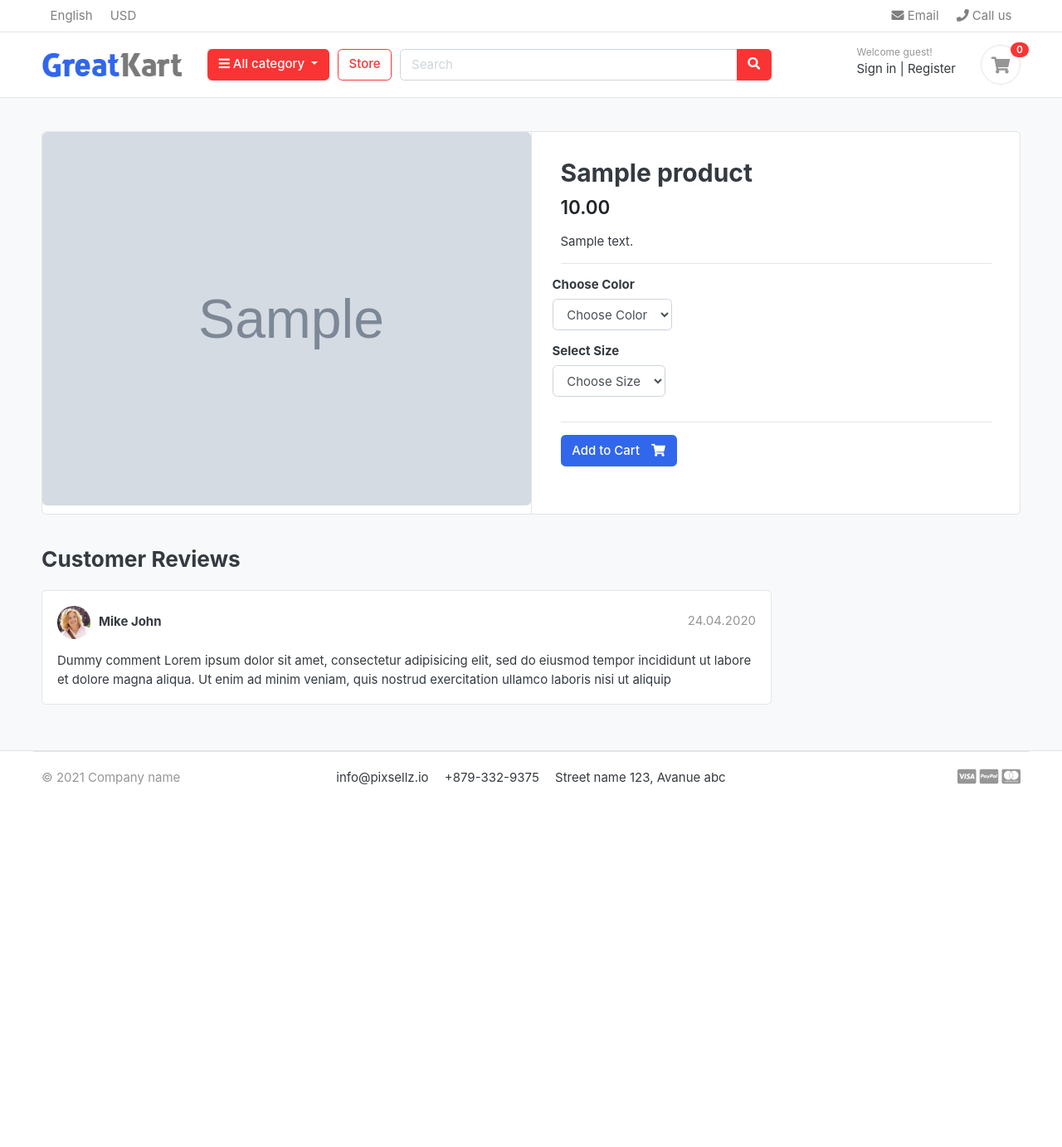
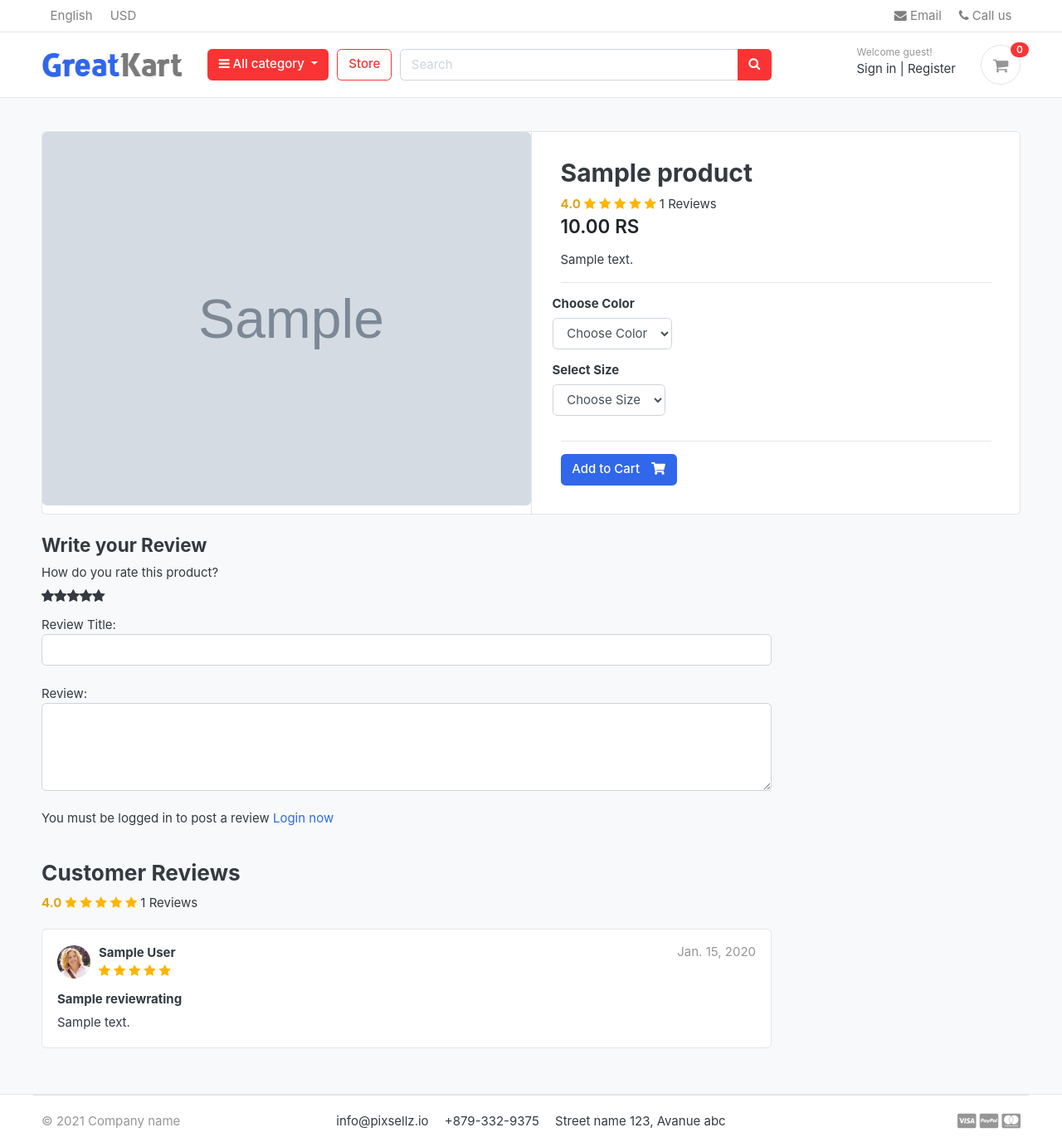
Before and after one commit to sampatkalyan/OutlawExpress, a Django app: a page that uses templates/base.html in a window 1280 px wide. Shown: the whole page at 83% size. Before the commit the page ends 946 px from the top, so only its background shows below. Run offline with Django 3.2, Linux system fonts and the light colour scheme; tables that the repository leaves empty hold one stand-in row (values such as "Sample post"); grey boxes marked "Sample" are stand-in pictures; some libraries are stand-ins or nearby versions; some web fonts are replaced.

Commit message:
Rating and Review System

```diff
--- a/accounts/models.py
+++ b/accounts/models.py
@@ -51,6 +51,9 @@ class Account(AbstractBaseUser):
 
     objects = MyAccountManager()
 
+    def full_name(self):
+        return f'{self.first_name} {self.last_name}'
+
     def __str__(self):
         return self.email
 
--- /dev/null
+++ b/ecommercewebsite/static/css/custom.css
@@ -0,0 +1,41 @@
+.rate > input {
+  display: none;
+}
+.rate {
+  display: inline-block;
+  border: 0;
+}
+.rate > label {
+  float: right;
+}
+/* Showing the stars*/
+.rate > label:before {
+  display: inline-block;
+  font-size: 1.1rem;
+  font-family: FontAwesome;
+  content: "\f005";
+  margin: 0;
+  padding: 0.3rem 0.2 rem;
+  cursor: pointer;
+}
+/* css for half stars*/
+.rate .half:before {
+  content: "\f089";
+  position: absolute;
+  padding-right: 0;
+}
+/*Click and hover*/
+input:checked ~ label,
+label:hover ~ label {
+  color: #ffb503;
+}
+/*hovwer hilight*/
+input:checked + label:hover,
+input:checked ~ label:hover,
+input:checked ~ label:hover ~ label,
+label:checked ~ label:hover ~ label {
+  color: #cc9000;
+}
+.rating-star i {
+  color: #ffb503 !important;
+}
--- a/ecommercewebsite/static/js/script.js
+++ b/ecommercewebsite/static/js/script.js
@@ -57,3 +57,7 @@ $(document).ready(function() {
 
 });
 // jquery end
+
+setTimeout(function( ){$('#message').fadeout('slow')
+
+},4000)
--- a/store/admin.py
+++ b/store/admin.py
@@ -1,5 +1,5 @@
 from django.contrib import admin
-from .models import Product, Variation
+from .models import Product, Variation, ReviewRating
 
 # Register your models here.
 
@@ -20,3 +20,4 @@ class VariationAdmin(admin.ModelAdmin):
 
 admin.site.register(Product, ProductAdmin)
 admin.site.register(Variation, VariationAdmin)
+admin.site.register(ReviewRating)
--- a/store/urls.py
+++ b/store/urls.py
@@ -8,4 +8,6 @@ urlpatterns = [
     path('category/<slug:category_slug>/<slug:product_slug>/',
          views.product_detail, name='product_detail'),
     path('search/', views.search, name='search'),
+    path('submit_review/<int:product_id>',
+         views.submit_review, name='submit_review')
 ]
--- a/store/views.py
+++ b/store/views.py
@@ -1,10 +1,14 @@
-from django.shortcuts import render, get_object_or_404
+from carts.models import CartItem
+from orders.models import OrderProduct
+from carts.views import _cart_id
+from category.models import Category
+from django.shortcuts import render, get_object_or_404, redirect
 from django.core.paginator import EmptyPage, PageNotAnInteger, Paginator
 from django.db.models import Q
-from .models import Product
-from category.models import Category
-from carts.views import _cart_id
-from carts.models import CartItem
+from django.contrib.auth.decorators import login_required
+from django.contrib import messages
+from .models import Product, ReviewRating
+from.forms import ReviewFrom
 # Create your views here.
 
 
@@ -38,11 +42,23 @@ def product_detail(request, category_slug, product_slug):
             category__slug=category_slug, slug=product_slug)
     except Exception as e:
         raise e
+    if request.user.is_authenticated:
+        try:
+            orderproduct = OrderProduct.objects.filter(
+                user=request.user, product_id=single_product.id)
+        except OrderProduct.DoesNotExist:
+            orderproduct = None
+    else:
+        orderproduct = None
     in_cart = CartItem.objects.filter(cart__cart_id=_cart_id(
         request), product=single_product).exists()
+    reviews = ReviewRating.objects.filter(
+        product_id=single_product.id, status=True)
     context = {
         "single_product": single_product,
-        "in_cart": in_cart
+        "in_cart": in_cart,
+        "orderproduct": orderproduct,
+        "reviews": reviews,
     }
     return render(request, 'store/product_detail.html', context)
 
@@ -58,3 +74,31 @@ def search(request):
                'product_count': product_count
                }
     return render(request, 'store/store.html', context)
+
+
+def submit_review(request, product_id):
+    url = request.META.get('HTTP_REFERER')
+    if request.method == 'POST':
+        try:
+            reviews = ReviewRating.objects.get(
+                user__id=request.user.id, product__id=product_id)
+            form = ReviewFrom(request.POST, instance=reviews)
+            form.save()
+            messages.success(request, 'Thank you! Your review updated')
+
+            return redirect(url)
+        except ReviewRating.DoesNotExist:
+            form = ReviewFrom(request.POST)
+            if form.is_valid():
+                data = ReviewRating()
+                data.subject = form.cleaned_data['subject']
+                data.review = form.cleaned_data['review']
+                data.rating = form.cleaned_data['rating']
+                data.ip = request.META.get('REMOTE_ADDR')
+                data.product_id = product_id
+                data.user_id = request.user.id
+                data.save()
+                messages.success(
+                    request, 'Thank you! Your review has been submmited')
+                redirect('url')
+            pass
--- a/templates/base.html
+++ b/templates/base.html
@@ -24,7 +24,8 @@
 <!-- custom style -->
 <link href= {% static "css/ui.css" %} rel="stylesheet" type="text/css"/>
 <link href={% static "css/responsive.css" %} rel="stylesheet" media="only screen and (max-width: 1200px)" />
-
+<link href= {% static "css/custom.css" %} rel="stylesheet" type="text/css"/>
+<link rel="stylesheet" href="https://cdnjs.cloudflare.com/ajax/libs/font-awesome/4.7.0/css/font-awesome.min.css">
 <!-- custom javascript -->
 <script src={% static "js/script.js" %} type="text/javascript"></script>
 <!--Paypal script-->
--- a/templates/store/product_detail.html
+++ b/templates/store/product_detail.html
@@ -22,9 +22,20 @@
     <article class="content-body">
 
     <h2 class="title">{{ single_product.product_name }}</h2>
+    <div class="rating-star">
+        <span style="color: goldenrod; font-weight: bold;">{{single_product.averageReview}}</span>
+        <span>
+        <i  class="fa fa-star {% if single_product.averageReview < 0.5 %}-o{% elif single_product.averageReview >= 1 %}-half-o{% endif %}" aria-hidden="true"></i>
+        <i  class="fa fa-star {% if single_product.averageReview < 1.5 %}-o{% elif single_product.averageReview >= 2 %}-half-o{% endif %}" aria-hidden="true"></i>
+        <i  class="fa fa-star {% if single_product.averageReview < 2.5 %}-o{% elif single_product.averageReview >= 3 %}-half-o{% endif %}" aria-hidden="true"></i>
+        <i  class="fa fa-star {% if single_product.averageReview < 3.5 %}-o{% elif single_product.averageReview >= 4 %}-half-o{% endif %}" aria-hidden="true"></i>
+        <i  class="fa fa-star {% if single_product.averageReview < 4.5 %}-o{% elif single_product.averageReview >= 5 %}-half-o{% endif %}" aria-hidden="true"></i>
+        <span>{{ single_product.countReviews }} Reviews</span>
+    </span>
+    </div>
 
     <div class="mb-3">
-        <var class="price h4">{{ single_product.price }}</var>
+        <var class="price h4">{{ single_product.price }} RS</var>
     </div>
 
     <p>{{ single_product.description }}</p>
@@ -71,29 +82,88 @@
     <div class="row">
                 <div class="col-md-9">
 
-        <header class="section-heading">
-            <h3>Customer Reviews </h3>
 
-        </header>
+            <form action="{% url 'submit_review' single_product.id %}", method="POST">
+                {%csrf_token%}
+                <h4>Write your Review</h4>
+                <div>
+                    <label for="">How do you rate this product?</label><br>
+                    <div class="rate">
+                        <input type="radio" name='rating' id="rating10" value="5" required><label for="rating10" title="5"></label>
+                        <input type="radio" name='rating' id="rating9" value="4.5" required><label for="rating9" title="4.5" class="half"></label>
+                        <input type="radio" name='rating' id="rating8" value="4"required><label for="rating8" title="4"></label>
+                        <input type="radio" name='rating' id="rating7" value="3.5" required><label for="rating7" title="3.5" class="half"></label>
+                        <input type="radio" name='rating' id="rating6" value="3" required><label for="rating6" title="3"></label>
+                        <input type="radio" name='rating' id="rating5" value="2.5"required><label for="rating5" title="2.5" class="half"></label>
+                        <input type="radio" name='rating' id="rating4" value="2" required><label for="rating4" title="2"></label>
+                        <input type="radio" name='rating' id="rating3" value="1.5" required><label for="rating3" title="1.5" class="half"></label>
+                        <input type="radio" name='rating' id="rating2" value="1"required><label for="rating2" title="1"></label>
+                        <input type="radio" name='rating' id="rating1" value="0.5"required><label for="rating1" title="0.5" class="half"></label>
+                    </div>
+                    <br>
+                    Review Title:
+                    <input type="text" class='form-control' name='subject'>
+                    <br>
+                    Review:
+                    <textarea name="review" class='form-control' rows="4" required></textarea>
+                    <br>
+                    {% if user.is_authenticated%}
+                        {% if orderproduct%}
+                    <input class='btn btn-danger' type="submit" value="Submit Review">
+                    {% else %}
+                    <p>You must purchase this product to post a review </p>
+                    {% endif %}
+                    {% else %}
+                    <p>You must be logged in to post a review <span><a href="{% url 'login'%}">Login now</a></span></p>
+                    {% endif %}
+                </div>
+            </form>
+            <br>
+            {% include 'includes/alerts.html'%}
+            <header class="section-heading">
+                <h3>Customer Reviews </h3>
+                <div class="rating-star">
+                    <span style="color: goldenrod; font-weight: bold;">{{single_product.averageReview}}</span>
+                    <span>
+                    <i  class="fa fa-star {% if single_product.averageReview < 0.5 %}-o{% elif single_product.averageReview >= 1 %}-half-o{% endif %}" aria-hidden="true"></i>
+                    <i  class="fa fa-star {% if single_product.averageReview < 1.5 %}-o{% elif single_product.averageReview >= 2 %}-half-o{% endif %}" aria-hidden="true"></i>
+                    <i  class="fa fa-star {% if single_product.averageReview < 2.5 %}-o{% elif single_product.averageReview >= 3 %}-half-o{% endif %}" aria-hidden="true"></i>
+                    <i  class="fa fa-star {% if single_product.averageReview < 3.5 %}-o{% elif single_product.averageReview >= 4 %}-half-o{% endif %}" aria-hidden="true"></i>
+                    <i  class="fa fa-star {% if single_product.averageReview < 4.5 %}-o{% elif single_product.averageReview >= 5 %}-half-o{% endif %}" aria-hidden="true"></i>
+                    <span>{{ single_product.countReviews }} Reviews</span>
+                </span>
 
+                </div>
+
+            </header>
+            {% for review in reviews %}
         <article class="box mb-3">
             <div class="icontext w-100">
                 <img src={% static "./images/avatars/avatar1.jpg" %} class="img-xs icon rounded-circle">
                 <div class="text">
-                    <span class="date text-muted float-md-right">24.04.2020 </span>
-                    <h6 class="mb-1">Mike John </h6>
-
+                    <span class="date text-muted float-md-right">{{review.updated_at}}</span>
+                    <h6 class="mb-1">{{review.user.full_name}} </h6>
+                   <div class="rating-star">
+                <span>
+                        <i  class="fa fa-star {% if review.rating == 0.5%}-half-o{% elif review.rating < 1 %}-o{% endif %}" aria-hidden="true"></i>
+                        <i  class="fa fa-star {% if review.rating == 1.5%}-half-o{% elif review.rating < 2 %}-o{% endif %}" aria-hidden="true"></i>
+                        <i  class="fa fa-star {% if review.rating == 2.5%}-half-o{% elif review.rating < 3 %}-o{% endif %}" aria-hidden="true"></i>
+                        <i  class="fa fa-star {% if review.rating == 3.5%}-half-o{% elif review.rating < 4 %}-o{% endif %}" aria-hidden="true"></i>
+                        <i  class="fa fa-star {% if review.rating == 4.5%}-half-o{% elif review.rating < 5 %}-0{% endif %}" aria-hidden="true"></i>
+                    </span>
+                    </div>
                 </div>
             </div> <!-- icontext.// -->
             <div class="mt-3">
+                <h6>
+                   {{review.subject}}
+                </h6>
                 <p>
-                    Dummy comment Lorem ipsum dolor sit amet, consectetur adipisicing elit, sed do eiusmod
-                    tempor incididunt ut labore et dolore magna aliqua. Ut enim ad minim veniam,
-                    quis nostrud exercitation ullamco laboris nisi ut aliquip
+                   {{review.review}}
                 </p>
             </div>
         </article>
-
+        {% endfor %}
 
 
         </div> <!-- col.// -->
```
Also changed, not shown: store/forms.py (added, +8 -0 lines), store/models.py (+33 -0 lines), store/migrations/0004_reviewrating.py (added).
